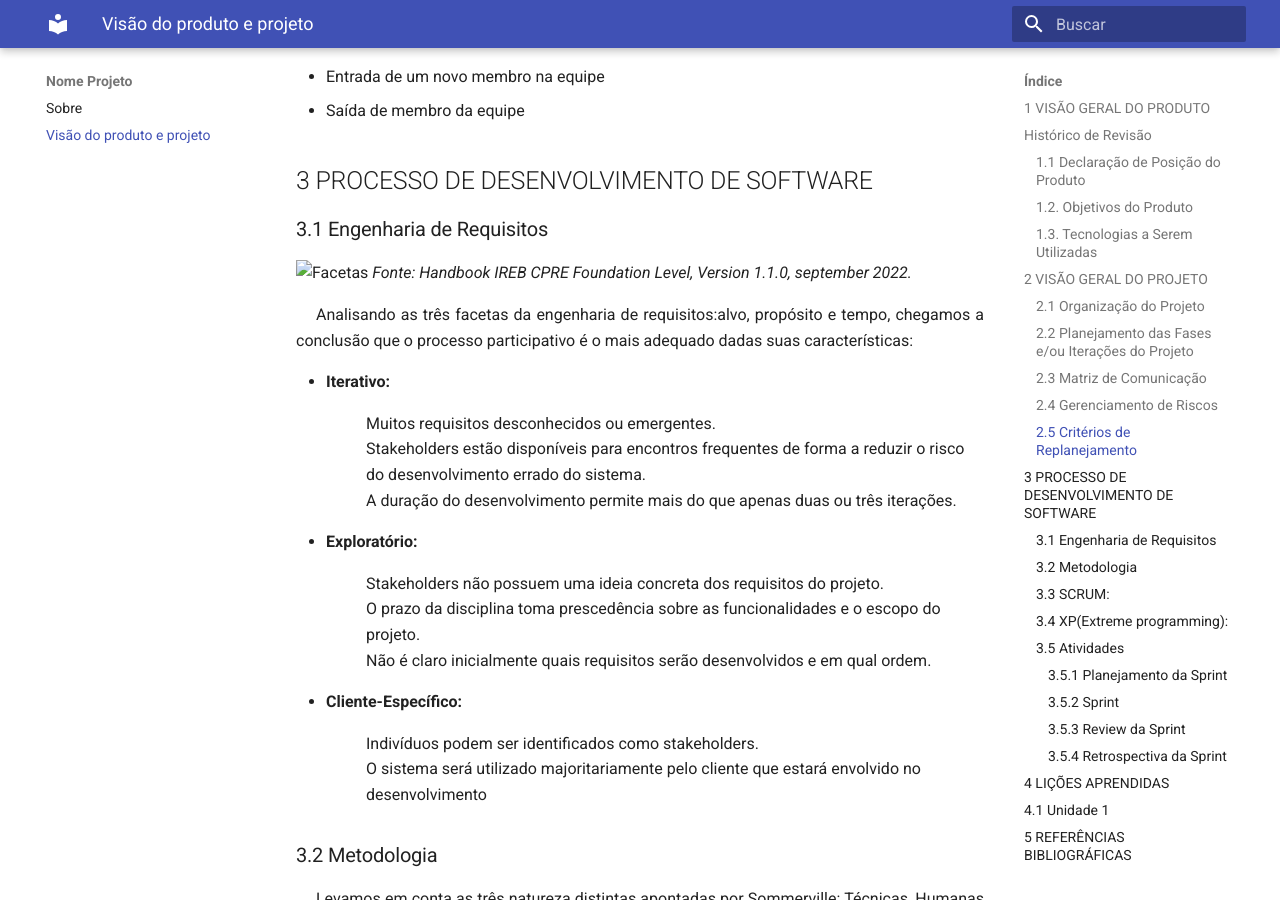
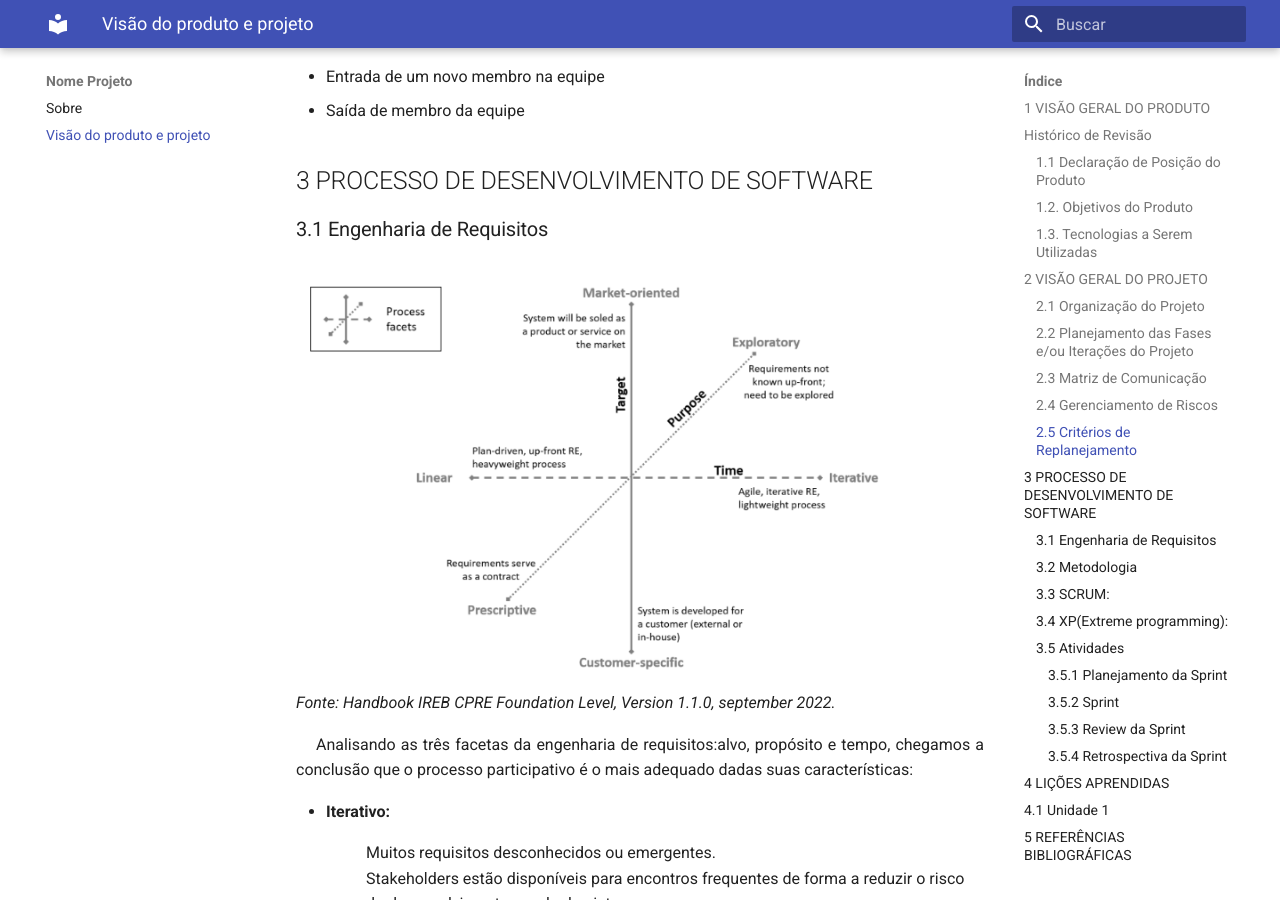
Before and after one commit to mdsreq-fga-unb/2023.1-SOSOptica, an MkDocs documentation site: the page built from docs/visao.md, in a window 1280 px wide and 900 px high, scrolled down 2936 px. Built offline with MkDocs 1.6.1 and Material for MkDocs 9.7.7, drawn with Linux system fonts in a browser that asks for light colours; nearby versions of some CDN libraries.

Commit message:
Corrige link da imagem

```diff
--- a/docs/visao.md
+++ b/docs/visao.md
@@ -82,7 +82,7 @@ A necessidade da equipe mudar:
 
 ### 3.1 Engenharia de Requisitos
 
-![Facetas](mgs/FacetasER.png)
+![Facetas](imgs/FacetasER.png)
 *Fonte: Handbook IREB CPRE Foundation Level, Version 1.1.0, september 2022.*
 
 <p style="text-indent: 20px; text-align: justify;">
```
